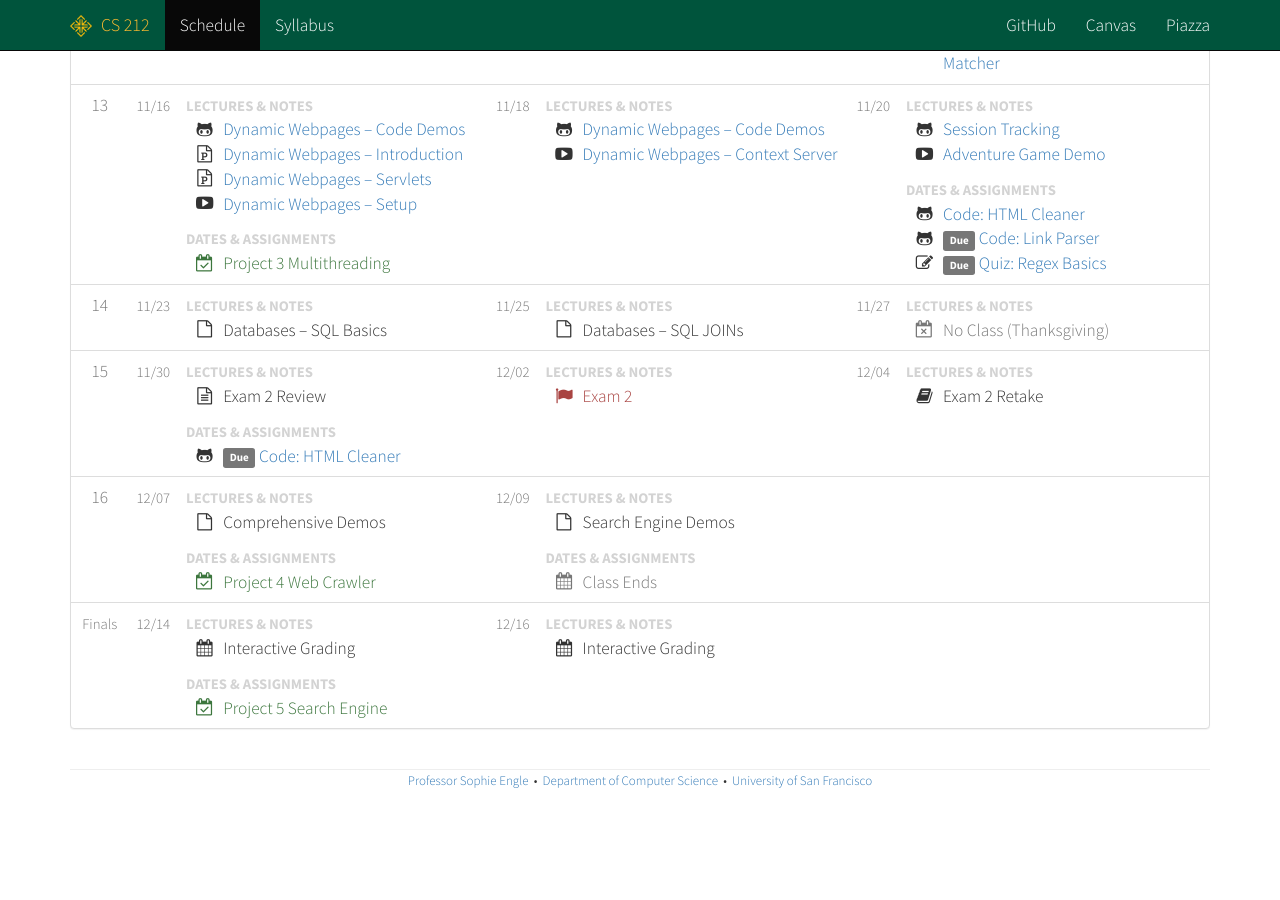
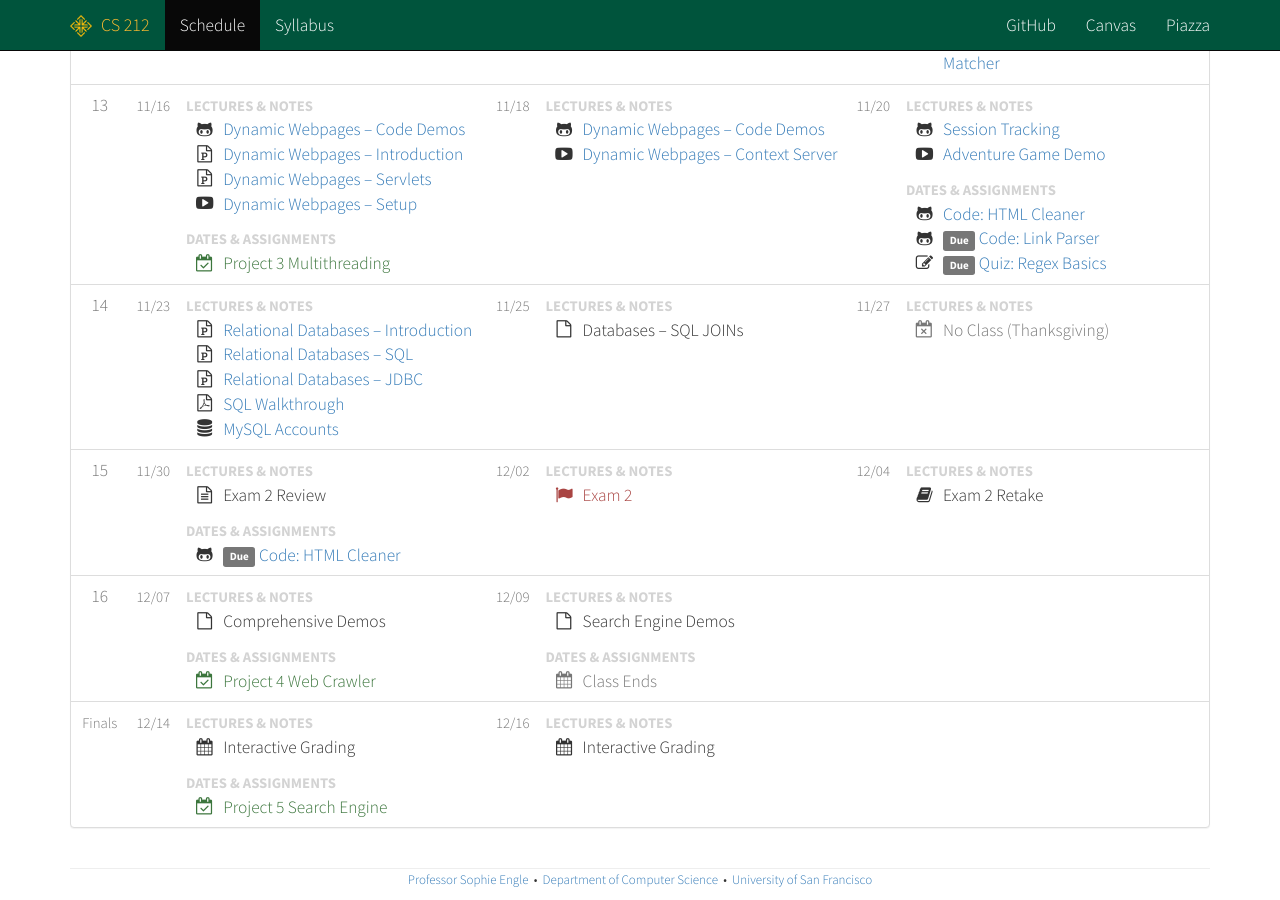
Before and after one commit to cs212/fall2015, a Jekyll site: the page built from schedule.html, in a window 1280 px wide and 900 px high, scrolled down 2190 px. Built offline with Jekyll 4.4.1, drawn with Linux system fonts in a browser that asks for light colours; Markdown is read by kramdown in place of the engine named in the settings; before the commit the page ends 2991 px from its top, so only the background shows below that.

Commit message:
Adding sql lectures.

```diff
--- a/_data/schedule.yml
+++ b/_data/schedule.yml
@@ -555,7 +555,21 @@
   days :
     - class : 2015-11-23 # Mon
       notes :
-        - name : 'Databases &ndash; SQL Basics'
+        - name : 'Relational Databases &ndash; Introduction'
+          icon : 'fa-file-powerpoint-o'
+          link : 'https://drive.google.com/open?id=0BxYofk0iB_upQkdxdlZCOUZSYm8'
+        - name : 'Relational Databases &ndash; SQL'
+          icon : 'fa-file-powerpoint-o'
+          link : 'https://drive.google.com/open?id=0BxYofk0iB_upblRyQ09qU1ExQkE'
+        - name : 'Relational Databases &ndash; JDBC'
+          icon : 'fa-file-powerpoint-o'
+          link : 'https://drive.google.com/open?id=0BxYofk0iB_upNUp2V1BiWGw3NlU'
+        - name : 'SQL Walkthrough'
+          icon : 'fa-file-pdf-o'
+          link : 'https://drive.google.com/open?id=0BxYofk0iB_upSUV6Zm9CRWJMaGs'
+        - name : 'MySQL Accounts'
+          icon : 'fa-database'
+          link : 'https://usfca.instructure.com/courses/1553675/pages/sql-accounts'
       other : false
 
 
```
